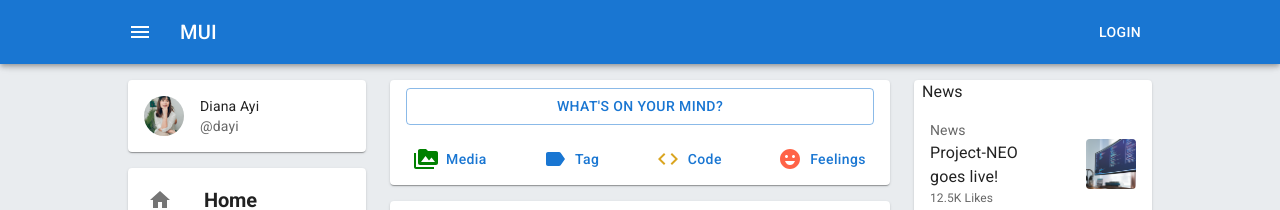
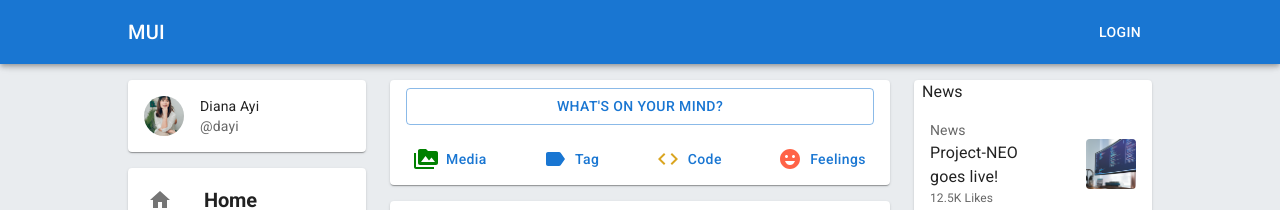
Before and after one commit to jpzambranoleon/project-neo-front-end, a React (Create React App) app: page / in a window 1280 px wide. Shown: the top 210 px of the page. Built offline with nearby package versions, Linux system fonts and the light colour scheme.

Commit message:
updated Navbar.jsx

```diff
--- a/src/components/Navbar.jsx
+++ b/src/components/Navbar.jsx
@@ -1,13 +1,6 @@
 import { AccountCircle, Cancel, Mail, Menu, Notifications, Search } from "@mui/icons-material";
 import { alpha, AppBar, Avatar, Badge, InputBase, Toolbar, Typography, styled, Box, IconButton, CardMedia, CardActionArea, Button } from "@mui/material"
 import { useState } from "react";
-
-const CustomToolbar = styled(Toolbar)(({ theme }) => ({
-    [theme.breakpoints.up('sm')]: {
-        width: '80%',
-        margin: '0 auto'
-    }
-}));
 
 const SearchField = styled('div')(({ theme }) => ({
     position: 'relative',
@@ -56,13 +49,13 @@ const Navbar = () => {
     return (
         <Box sx={{ flexGrow: 1 }}>
             <AppBar>
-                <CustomToolbar>
+                <Toolbar sx={{ width: { sm: '80%' }, margin: { sm: '0 auto' } }}>
                     <IconButton
                         size="large"
                         edge="start"
                         color="inherit"
                         aria-label="menu"
-                        sx={{ mr: 2 }}
+                        sx={{ mr: 2, display: { sm: 'none' } }}
                     >
                         <Menu />
                     </IconButton>
@@ -70,7 +63,7 @@ const Navbar = () => {
                         MUI
                     </Typography>
                     <Button color="inherit">Login</Button>
-                </CustomToolbar>
+                </Toolbar>
             </AppBar>
         </Box>
     )
```
